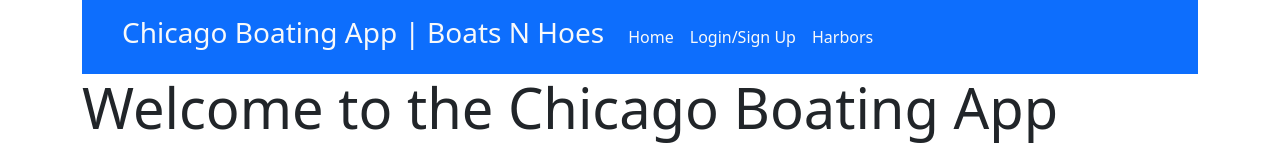
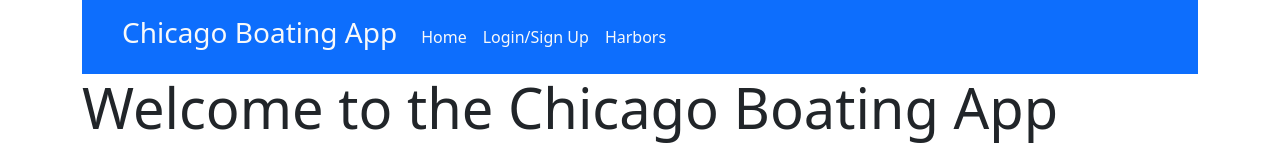
Before and after one commit to markdrecoll/chicagoBoatingApp, a React (Create React App) app in the folder client/: page / in a window 1280 px wide. Shown: the top 160 px of the page. Built offline with nearby package versions, Linux system fonts and the light colour scheme; no server answers; the HTML template or start-up script is replaced by a standard one.

Commit message:
Changed title.

```diff
--- a/client/src/components/NavBar/index.js
+++ b/client/src/components/NavBar/index.js
@@ -21,7 +21,7 @@ function NavBar(props) {
     <nav className="navbar navbar-expand-lg navbar-light bg-primary">
       <div className="container-fluid">
         <Link to="/" className="nav-link text-light">
-          <h3>Chicago Boating App | Boats N Hoes</h3>
+          <h3>Chicago Boating App</h3>
         </Link>
         <button
           className="navbar-toggler"
```
